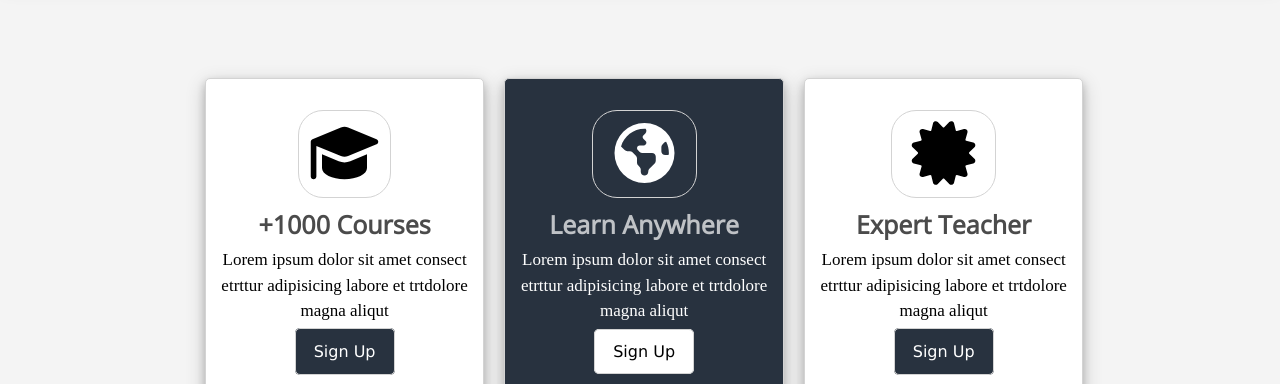
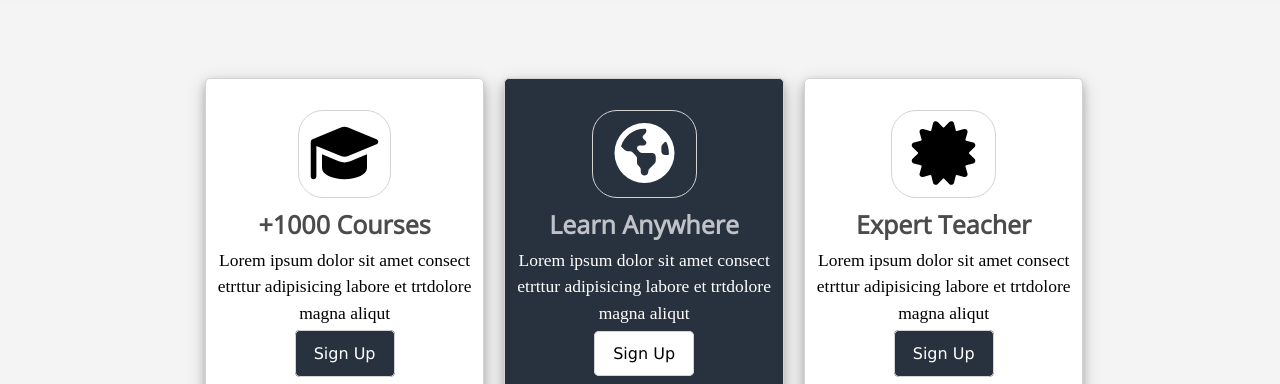
Before and after one commit to sombojosue/data, a plain HTML site: page index.html in a window 1280 px wide. Shown: the part 568-952 px from the top of the page. Drawn offline with nearby package versions, Linux system fonts and the light colour scheme.

Commit message:
Update master.css

```diff
--- a/css/master.css
+++ b/css/master.css
@@ -22,7 +22,7 @@
 }
 p{
   font-family: serif;
-  font-size: 17px;
+  font-size: 17.5px;
 }
 textarea{
   resize: none;
```
